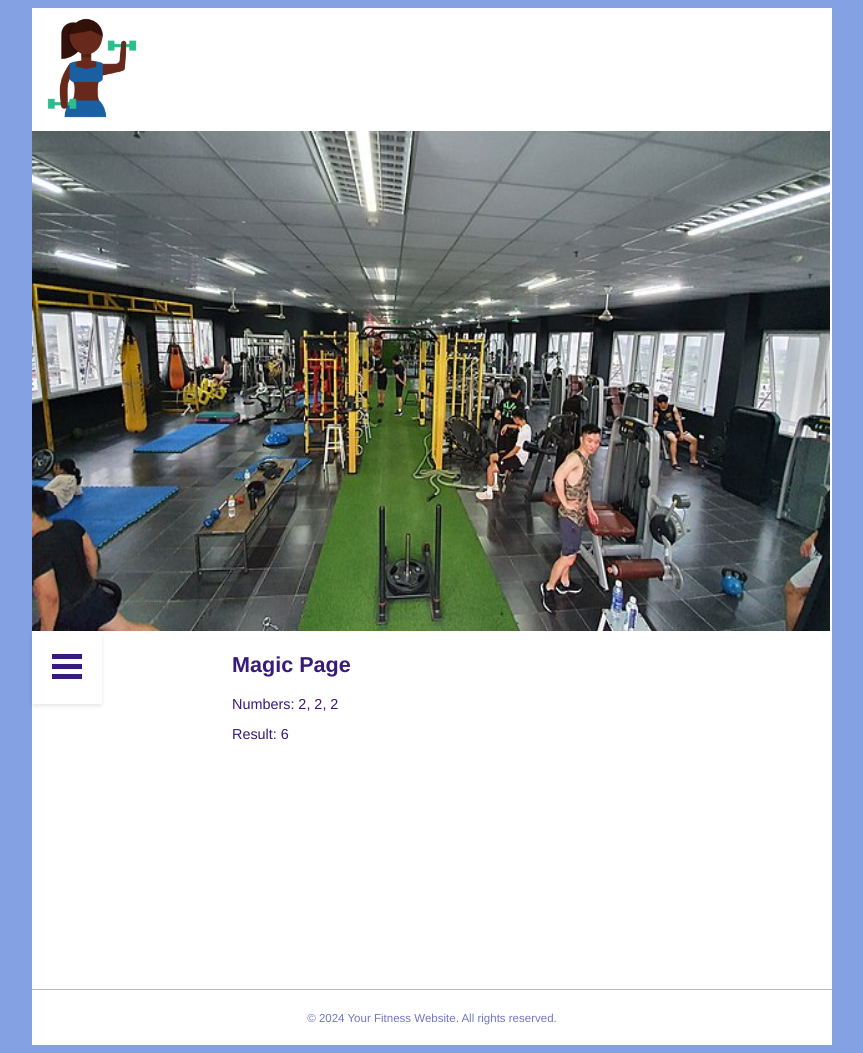
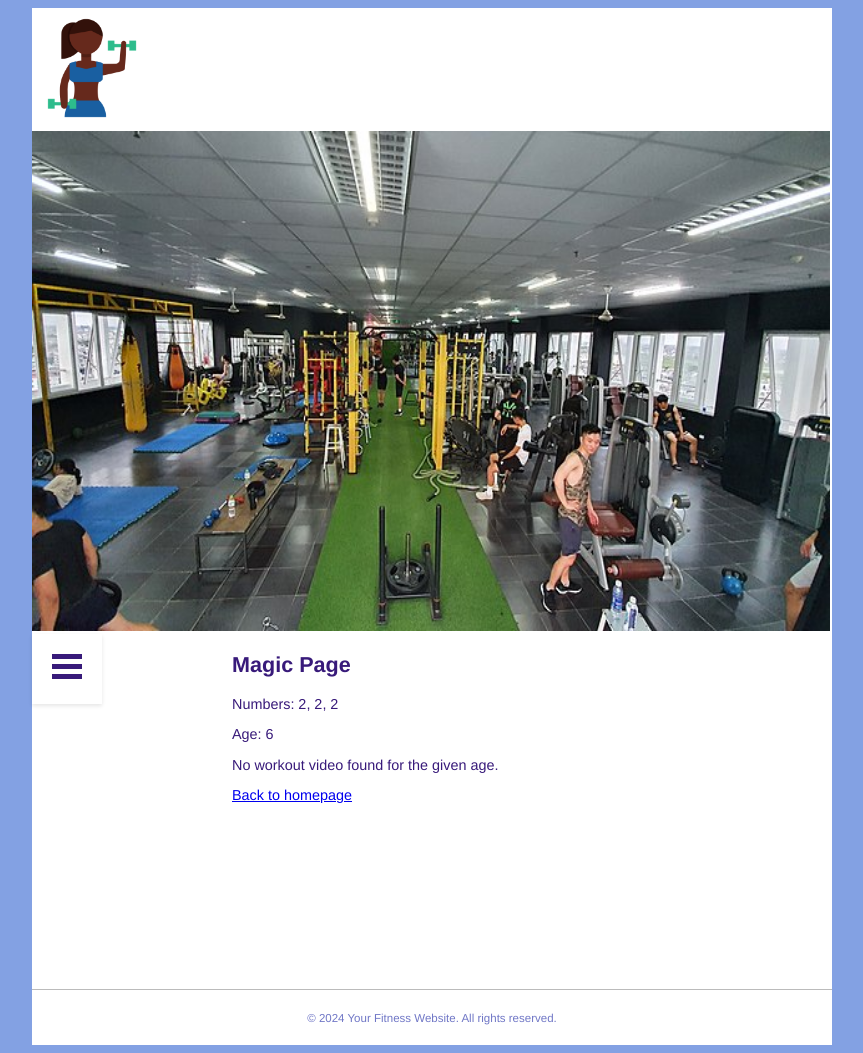
Before and after one commit to a-yannarouse/2024-ca229-group-project, a Django app: page /magic/2/2/2/ in a window 1280 px wide. Shown: the whole page, without its empty margins (208-1071 px from the left). Run offline with Django 4.2, Linux system fonts and the light colour scheme; data comes from the database, SQL or seed files in the repository.

Commit message:
magic page finished

```diff
--- a/simple_test_project01/simple_test_root/pages/views.py
+++ b/simple_test_project01/simple_test_root/pages/views.py
@@ -44,13 +44,31 @@ def contact(request):
 	}
 	return render(request, 'pages/contact.html', context)
 
+
+workout_vids = {
+	(10,20) : 'https://www.youtube.com/embed/pj4TVbnIEgk',
+	(21,30) : 'https://www.youtube.com/embed/ge1ALhE-Fqs',
+	(31,40) : 'https://www.youtube.com/embed/StN0-7XLuR4',
+	(41,60) : 'https://www.youtube.com/embed/RNxDmXdG8C0',
+	(61,70) : 'https://www.youtube.com/embed/Ev6yE55kYGw',
+}
+
 def magic_page(request, num1, num2, num3):
 	result = num1 + num2 + num3
+	age = result
+
+	workout_video_url = None
+	for age_range, video_url in workout_vids.items():
+		if age_range[0] <= age <= age_range[1]:
+			workout_video_url = video_url
+			break
+
 	context = {
         'num1': num1,
         'num2': num2,
         'num3': num3,
-        'result': result,
+        'result': age,
+		'workout_video_url': workout_video_url,
 		'page_list': Page.objects.all(),
     }
 	return render(request, 'pages/magic.html', context)
--- a/simple_test_project01/simple_test_root/simple_test_site/Templates/home.html
+++ b/simple_test_project01/simple_test_root/simple_test_site/Templates/home.html
@@ -30,7 +30,7 @@
                     <li><a href="{{ page.permalink }}">{{ page.title }}</a></li>
                 {% endfor %}
                 <li><a href="/contact">Contact Us</a></li>
-                <li><a href="{% url 'magic' 1 2 3 %}">Magic Page</a></li>
+                <li><a href="{% url 'magic' 5 5 5 %}">Magic Page</a></li>
         </ul>
 	</div>
 
--- a/simple_test_project01/simple_test_root/simple_test_site/Templates/pages/magic.html
+++ b/simple_test_project01/simple_test_root/simple_test_site/Templates/pages/magic.html
@@ -13,5 +13,16 @@
 {% block main_content %}
     <h1>Magic Page</h1>
     <p>Numbers: {{ num1 }}, {{ num2 }}, {{ num3 }}</p>
-    <p>Result: {{ result }}</p>
+    <p>Age: {{ result }}</p>
+
+    {% if workout_video_url %}
+        <iframe width="420" height="345"
+        src="{{ workout_video_url }}">
+    </iframe>
+    {% else %}
+        <p>No workout video found for the given age.</p>
+    {% endif %}
+
+
+    <a href="/Home/">Back to homepage</a>
 {% endblock main_content %}
```
